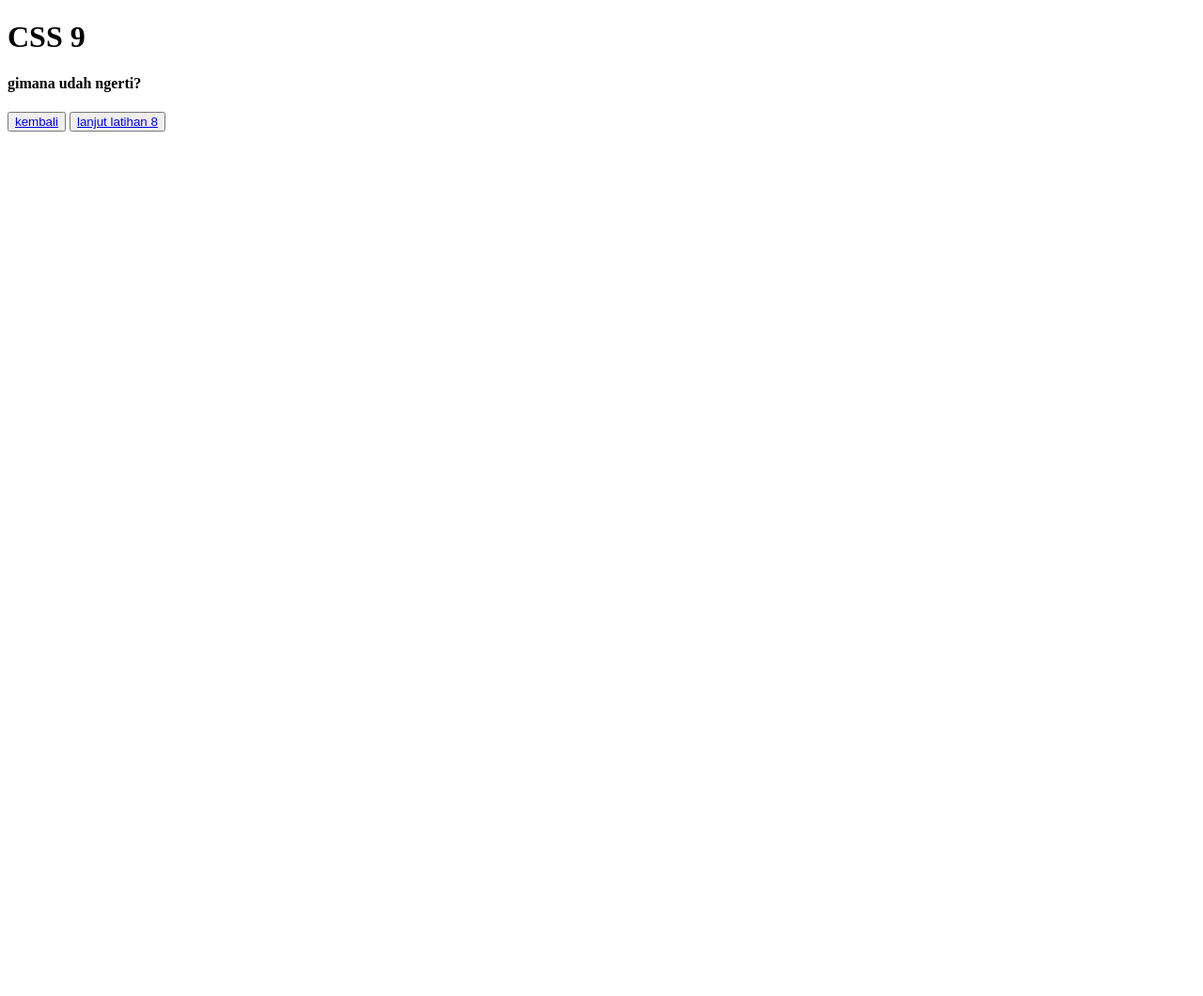
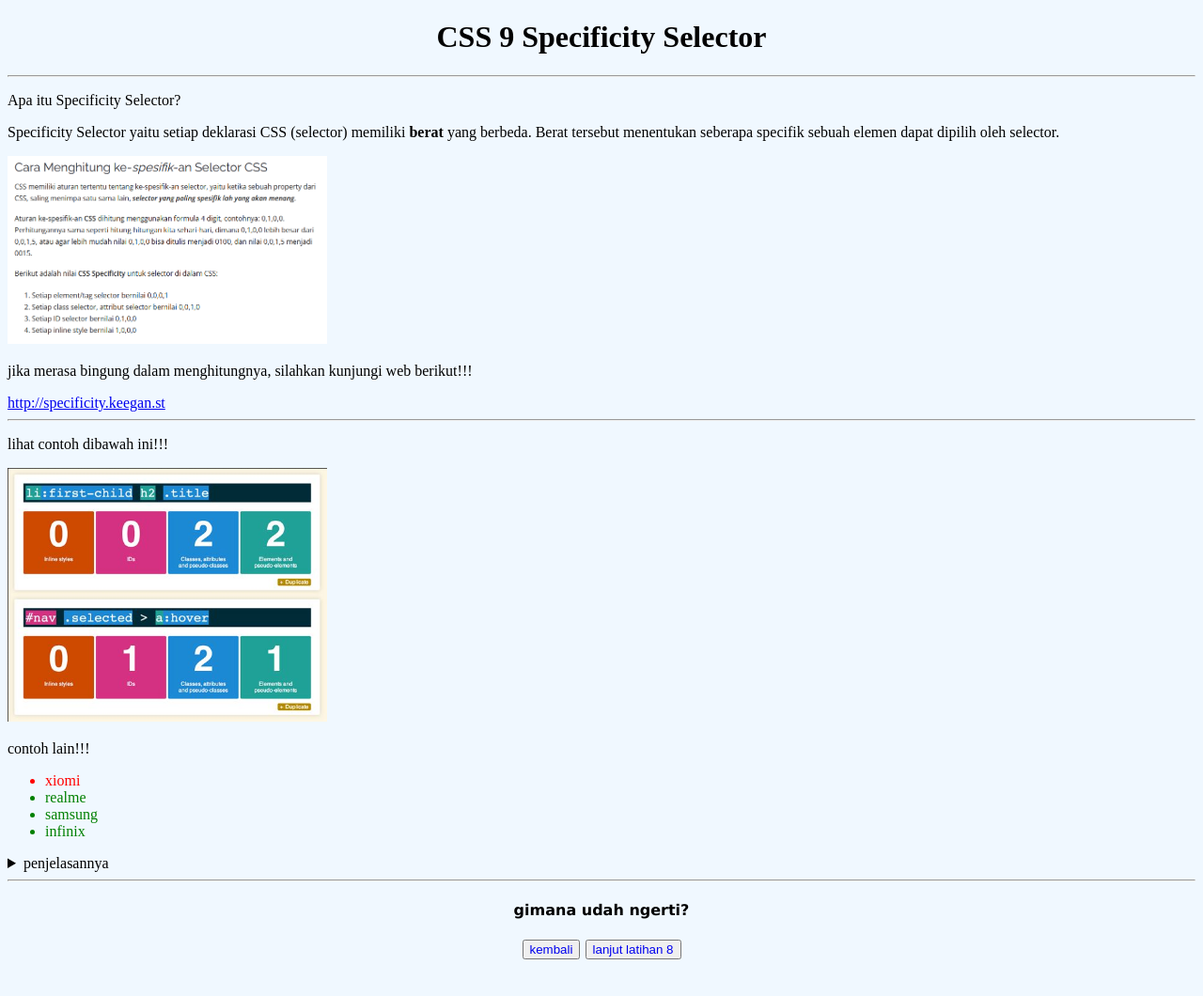
Before and after one commit to amarpadilah/Belajar_Web_Programming, a plain HTML site: page CSS/latihan9/index.html in a window 1280 px wide. Shown: the whole page at 94% size. Before the commit the page ends 800 px from the top, so only its background shows below. Drawn offline with Linux system fonts and the light colour scheme.

Commit message:
tambah file

```diff
--- a/CSS/latihan9/index.html
+++ b/CSS/latihan9/index.html
@@ -6,28 +6,52 @@
     <meta http-equiv="X-UA-Compatible" content="IE=edge">
     <meta name="viewport" content="width=device-width, initial-scale=1.0">
     <title>Latihan CSS 9</title>
+    <link rel="stylesheet" href="style.css">
 </head>
 
 <body>
 
-    <h1>CSS 9 </h1>
+    <h1>CSS 9 Specificity Selector</h1>
+    <hr>
+    <p>Apa itu Specificity Selector?</p>
+    <p>Specificity Selector yaitu setiap deklarasi CSS (selector) memiliki <b>berat</b> yang berbeda. Berat tersebut menentukan seberapa specifik sebuah elemen dapat dipilih oleh selector.</p>
 
+    <img src="../img/css selector.png" alt="cara menghitung">
+    <p>jika merasa bingung dalam menghitungnya, silahkan kunjungi web berikut!!!</p>
+    <a href="http://specificity.keegan.st">http://specificity.keegan.st</a>
+    <hr>
 
+    <p>lihat contoh dibawah ini!!!</p>
+    <img src="../img/selector.png" alt="">
+
+    <p>contoh lain!!!</p>
+    <ul id="merek-hp">
+        <li class="hp-gw">xiomi</li>
+        <li>realme</li>
+        <li>samsung</li>
+        <li>infinix</li>
+    </ul>
+
+    <details>
+        <summary>penjelasannya</summary>
+        <p>list item (xiomi) akan berubah warna sendiri karena pada selector di css nya lebih spesifik dari pada yang lain, yang bisa membuatnya jadi berbeda warna</p>
+    </details>
+
+    <hr>
     <footer>
         <div class="footer">
             <h4>gimana udah ngerti?</h4>
             <button>
-                <a href="../latihan7/index.html">kembali</a>
+                <a href="../latihan8/index.html">kembali</a>
             </button>
             <button>
-                <a href="../latihan9/index.html">lanjut latihan 8</a>
-            </button>
+            <a href="../latihan10/index.html">lanjut latihan 8</a>
+        </button>
         </div>
-    </footer>
-    <br><br><br><br><br>
-    <br><br><br><br><br>
-    <br><br><br><br><br>
-    <br><br><br><br><br>
+        </foter>
+        <br><br><br><br><br>
+        <br><br><br><br>
+        <br><br><br><br><br>
 </body>
 
 </html>
--- a/CSS/latihan9/style.css
+++ b/CSS/latihan9/style.css
@@ -0,0 +1,35 @@
+body {
+    background-color: aliceblue;
+}
+
+ul#merek-hp li {
+    color: green;
+}
+
+ul#merek-hp li.hp-gw {
+    color: red;
+}
+
+
+/* ini adalah contoh dari specificity selector */
+
+details summary {
+    cursor: pointer;
+}
+
+img {
+    width: 340px;
+}
+
+div.footer {
+    text-align: center;
+    font-family: Verdana, Geneva, Tahoma, sans-serif;
+}
+
+div a {
+    text-decoration: none;
+}
+
+h1 {
+    text-align: center;
+}
--- a/project/portopolio/portopolio4/style.css
+++ b/project/portopolio/portopolio4/style.css
@@ -4,7 +4,7 @@
 }
 
 body {
-    background: linear-gradient(0deg, rgb(255, 255, 255), rgb(117, 33, 173));
+    background: linear-gradient(0deg, rgb(255, 255, 255), pink);
     background-repeat: no-repeat;
     background-size: contain;
 }
@@ -16,10 +16,7 @@ div.container {
     margin-top: 100px;
     border-radius: 20px;
     background-color: white;
-    box-shadow: 0px 0px 10px 0px grey;
-    /* background-image: url(../../image/bocchi.jpg);
-    background-repeat: no-repeat;
-    background-size: cover; */
+    box-shadow: 0px 0px 10px 0px rgb(250, 157, 172);
 }
 
 div.navbar {
@@ -33,10 +30,11 @@ div.navbar {
 .logo {
     margin-left: 120px;
     margin-top: 10px;
+    position: absolute;
 }
 
 .logo span {
-    color: rgb(117, 33, 173);
+    color: rgb(253, 102, 127);
 }
 
 div.nav {
@@ -50,7 +48,6 @@ div.nav {
 
 div.nav ul li {
     list-style: none;
-    display: inline-block;
     position: relative;
 }
 
@@ -66,10 +63,66 @@ div.nav ul li a {
 }
 
 div.nav ul li a:hover {
-    border: 1px solid rgb(117, 33, 173);
+    border: 1px solid rgb(253, 102, 127);
     border-radius: 0.5rem;
     padding: 3px 10px;
     font-family: sans-serif;
-    color: rgb(117, 33, 173);
+    color: rgb(253, 102, 127);
     font-size: 15px;
 }
+
+div.content {
+    width: 1000px;
+    height: 440px;
+    margin: auto;
+    margin-top: 60px;
+    border-radius: 20px;
+    background-image: url(../../image/bocchi.jpg);
+    background-repeat: no-repeat;
+    background-size: cover;
+}
+
+div.main-content {
+    font-family: 'Times New Roman', Times, serif;
+    background-color: rgb(255, 255, 255);
+    margin-top: 70px;
+    margin-left: 600px;
+    margin-right: 50px;
+}
+
+div.main-content p {
+    margin-top: 10px;
+    text-align: justify;
+    font-family: Cambria, Cochin, Georgia, Times, 'Times New Roman', serif;
+}
+
+div.main-content h2 {
+    text-shadow: 1px 1px 3px rgba(1, 1, 3, 0.3);
+    cursor: pointer;
+}
+
+div.main-content h2 span {
+    color: rgb(253, 102, 127);
+}
+
+div.main-content h2 span:hover {
+    color: black;
+}
+
+div.main-content a {
+    margin-top: 0.5rem;
+    display: inline-block;
+    padding: 0.7rem 1rem;
+    font-size: 1.2rem;
+    border-radius: 1.2rem;
+    color: rgb(253, 102, 127);
+    box-shadow: 1px 1px 3px rgba(1, 1, 3, 0.5);
+    text-decoration: none;
+    text-transform: capitalize;
+}
+
+div.main-content a:hover {
+    background-color: pink;
+    color: white;
+    box-shadow: 1px 1px 3px rgba(1, 1, 3, 0.5);
+}
```
Also changed, not shown: project/portopolio/portopolio4/index.html (+7 -0 lines), CSS/img/css selector.png (added), CSS/img/selector.png (added).
